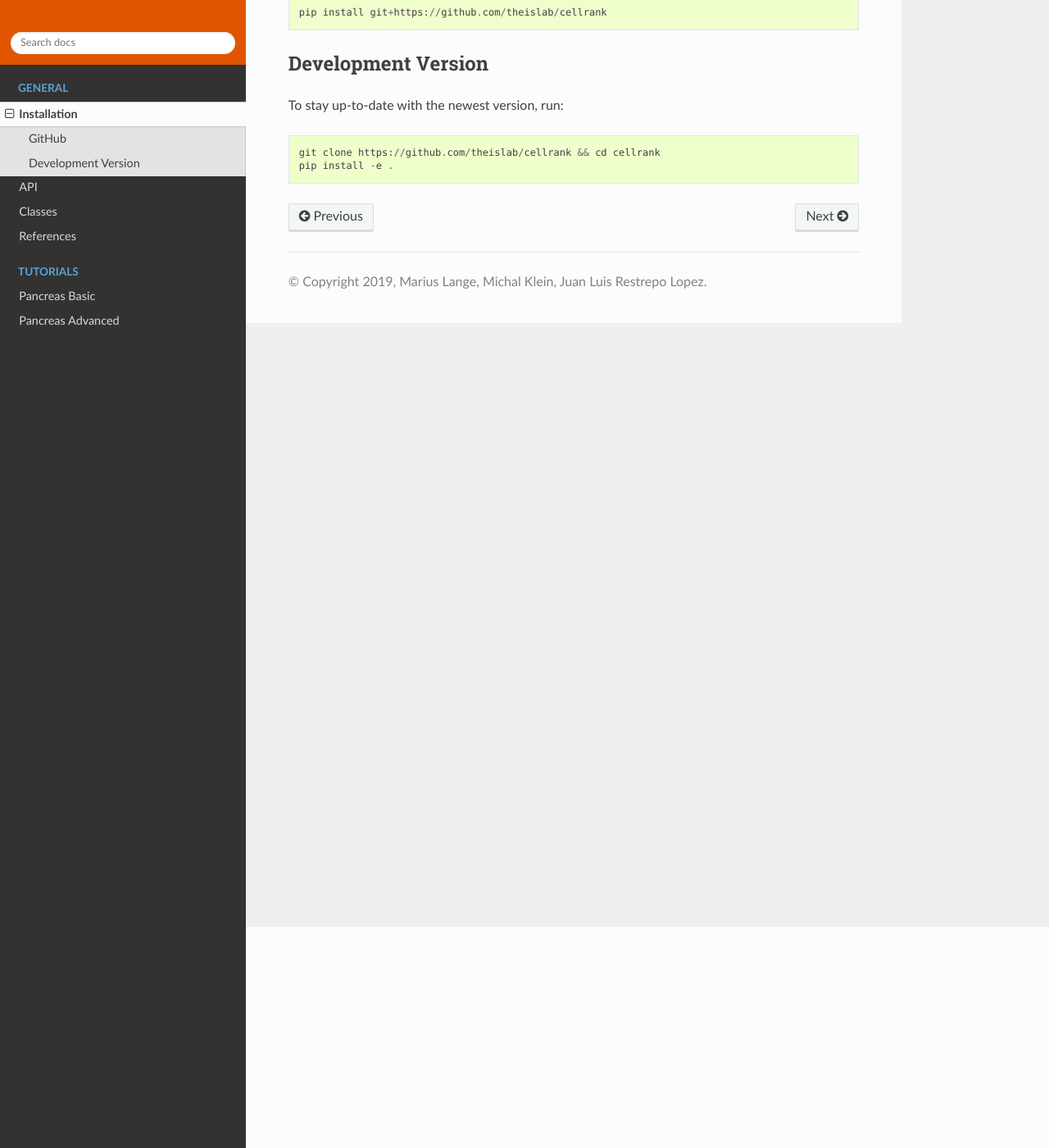
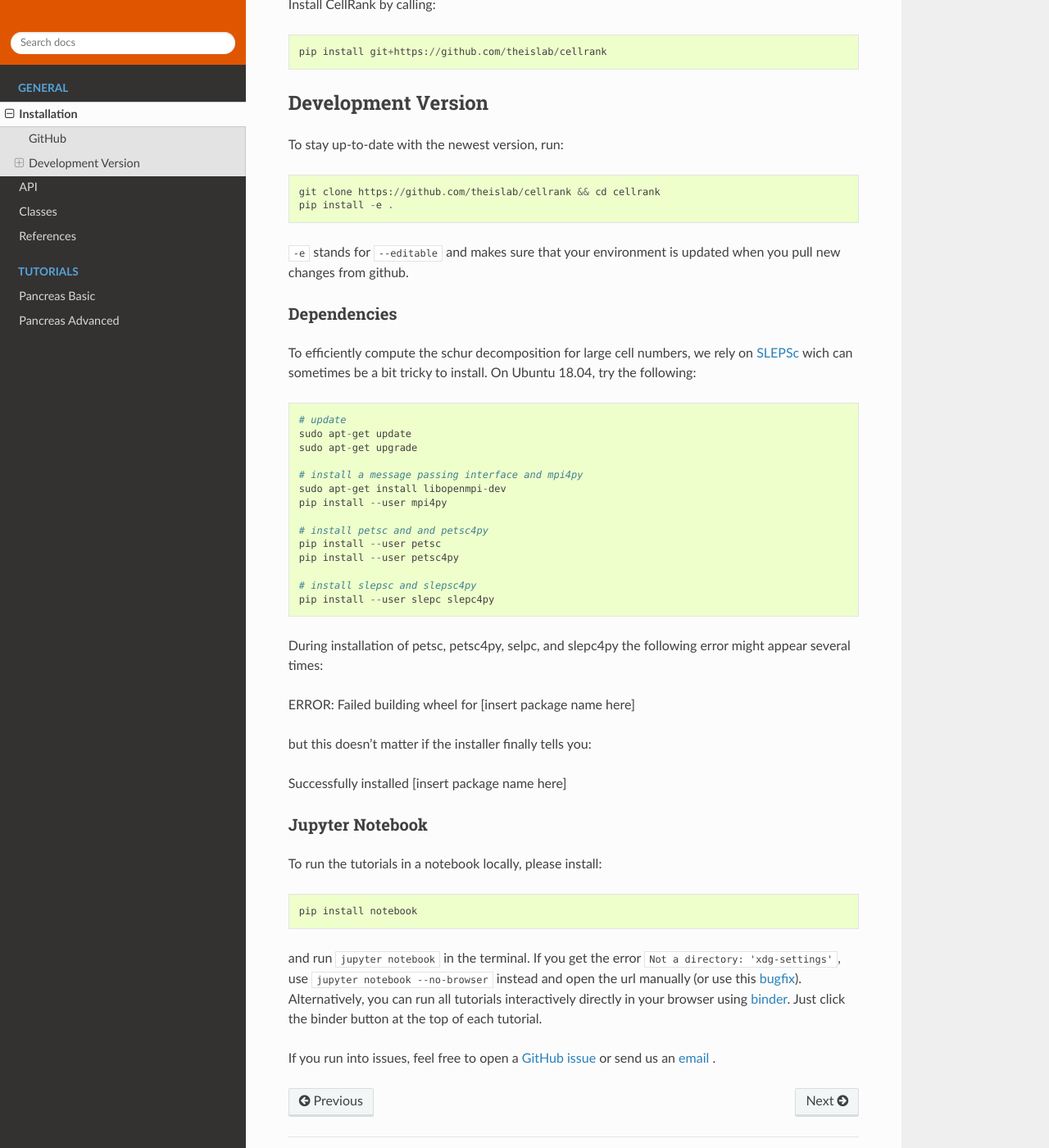
Before and after one commit to theislab/cellrank, a Sphinx documentation site: the page built from docs/source/installation.rst, in a window 1280 px wide and 1400 px high, scrolled down 270 px. Shown: the whole window at 82% size. Built offline with Sphinx 7.4.7 and the Read the Docs theme 2.0.0, drawn with Linux system fonts in a browser that asks for light colours; some of the changed text lies outside the part shown.

Commit message:
Update installation

```diff
--- a/docs/source/api.rst
+++ b/docs/source/api.rst
@@ -8,10 +8,8 @@
 Once velocities and the velocity graph have been computed using either `scvelo`_ or `velocyto`_,
 CellRank offers two modes to interact with its core functionality:
 
- - high level mode, essentially calling :func:`cellrank.tl.final_states`, :func:`cellrank.tl.root_states`
- and :func:`cellrank.tl.lineages`. See our `high level tutorial <https://cellrank-notebooks.readthedocs.io/en/latest/pancreas_basic.html>`_
- - low level mode, interacting directly with the kernels defined in :class:`cellrank.tl.kernels.Kernel` and the estimators :class:`cellrank.tl.GPCCA` or :class:`cellrank.tl.CFLARE`.
- The division into kernels and estimators ensures that CellRank in broadly applicable, no matter how you have computed your transition matrix.  See our `low level tutorial <https://cellrank-notebooks.readthedocs.io/en/latest/pancreas_advanced.html>`_.
+ - high level mode, essentially calling :func:`cellrank.tl.final_states`, :func:`cellrank.tl.root_states` and :func:`cellrank.tl.lineages`. See our `high level tutorial <https://cellrank-notebooks.readthedocs.io/en/latest/pancreas_basic.html>`_
+ - low level mode, interacting directly with the kernels defined in :class:`cellrank.tl.kernels.Kernel` and the estimators :class:`cellrank.tl.GPCCA` or :class:`cellrank.tl.CFLARE`. The division into kernels and estimators ensures that CellRank in broadly applicable, no matter how you have computed your transition matrix.  See our `low level tutorial <https://cellrank-notebooks.readthedocs.io/en/latest/pancreas_advanced.html>`_.
 
 Additionally, there is a set of plotting functions which can be used downstream of either analysis mode.
 
--- a/docs/source/installation.rst
+++ b/docs/source/installation.rst
@@ -1,9 +1,10 @@
 Installation
 ============
+CellRank requires Python3 version >= 3.6 to run. We recommend using Miniconda_.
 
 GitHub
 ~~~~~~
-CellRank requires Python3 version >= 3.6 and can be installed via::
+Install CellRank by calling::
 
     pip install git+https://github.com/theislab/cellrank
 
@@ -13,3 +14,57 @@
 
     git clone https://github.com/theislab/cellrank && cd cellrank
     pip install -e .
+
+``-e`` stands for ``--editable`` and makes sure that your environment is updated
+when you pull new changes from github.
+
+Dependencies
+^^^^^^^^^^^^
+To efficiently compute the schur decomposition for large cell numbers, we rely on `SLEPSc`_ wich can
+sometimes be a bit tricky to install. On Ubuntu 18.04, try the following::
+
+    # update
+    sudo apt-get update
+    sudo apt-get upgrade
+
+    # install a message passing interface and mpi4py
+    sudo apt-get install libopenmpi-dev
+    pip install --user mpi4py
+
+    # install petsc and and petsc4py
+    pip install --user petsc
+    pip install --user petsc4py
+
+    # install slepsc and slepsc4py
+    pip install --user slepc slepc4py
+
+During installation of petsc, petsc4py, selpc, and slepc4py the following
+error might appear several times::
+
+ERROR: Failed building wheel for [insert package name here]
+
+but this doesn't matter if the installer finally tells you::
+
+Successfully installed [insert package name here]
+
+Jupyter Notebook
+^^^^^^^^^^^^^^^^
+
+To run the tutorials in a notebook locally, please install::
+
+   pip install notebook
+
+and run ``jupyter notebook`` in the terminal. If you get the error ``Not a directory: 'xdg-settings'``,
+use ``jupyter notebook --no-browser`` instead and open the url manually (or use this
+`bugfix <https://github.com/jupyter/notebook/issues/3746#issuecomment-444957821>`_). Alternatively,
+you can run all tutorials interactively directly in your browser using `binder`_. Just click the
+binder button at the top of each tutorial.
+
+
+If you run into issues, feel free to open a `GitHub issue`_ or send us an `email <mailto:info@cellrank.org>`_ .
+
+
+.. _Miniconda: http://conda.pydata.org/miniconda.html
+.. _`Github issue`: https://github.com/theislab/cellrank/issues/new
+.. _`binder`: https://mybinder.org/
+.. _`SLEPSc`: https://slepc.upv.es/
```
